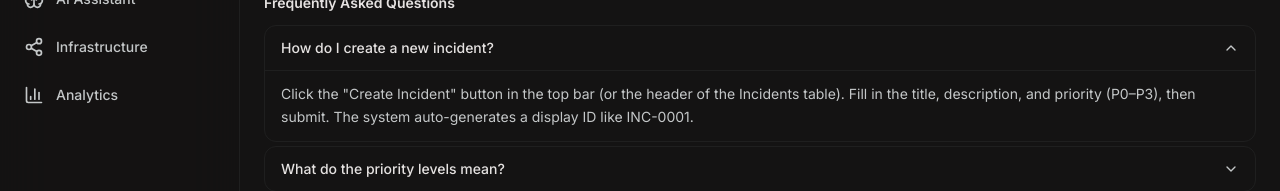
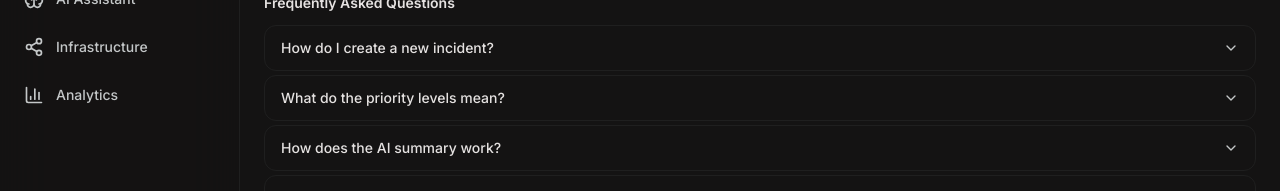
Before and after one commit to VamshiKrishna-117/IncidentIQ, a Next.js app: page /support in a window 1280 px wide. Shown: the part 191-382 px from the top of the page. Built offline with nearby package versions, Linux system fonts and the light colour scheme; no server answers; the database is empty.

Commit message:
fix FAQ accordion default to collapsed state

```diff
--- a/src/app/support/page.tsx
+++ b/src/app/support/page.tsx
@@ -22,7 +22,7 @@
 ];
 
 export default function SupportPage() {
-  const [openFaq, setOpenFaq] = useState<number | null>(0);
+  const [openFaq, setOpenFaq] = useState<number | null>(null);
 
   return (
     <div className="p-4 md:p-6">
```
